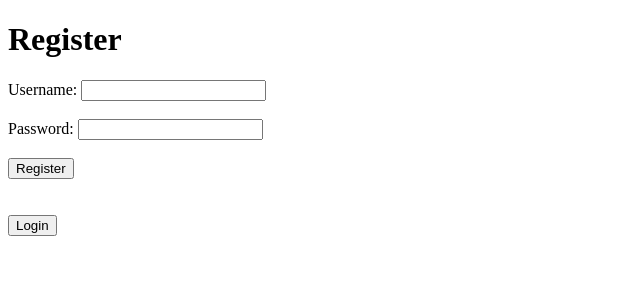
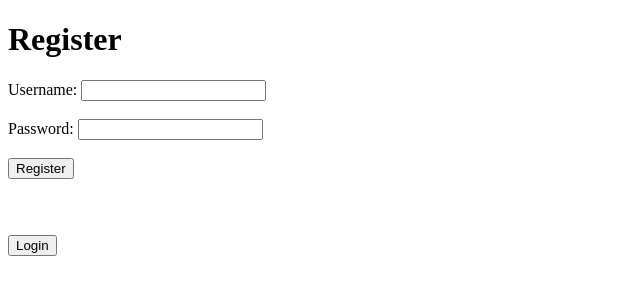
Before and after one commit to kthorne01/login_registration_test_9624, a plain HTML site: page register.html in a window 1280 px wide. Shown: the whole page, without its empty margins (0-640 px from the left). Drawn offline with Linux system fonts and the light colour scheme.

Commit message:
updated-registerbutton-again

```diff
--- a/register.html
+++ b/register.html
@@ -19,7 +19,7 @@
 
     <!-- Add a Login button below the form -->
     <br><br>
-    <button id="loginButton">Login</button>
+    <button id="loginButton" style="display: block; margin-top: 20px;">Login</button>
 
     <script>
         document.getElementById('registerForm').addEventListener('submit', async function(event) {
```
